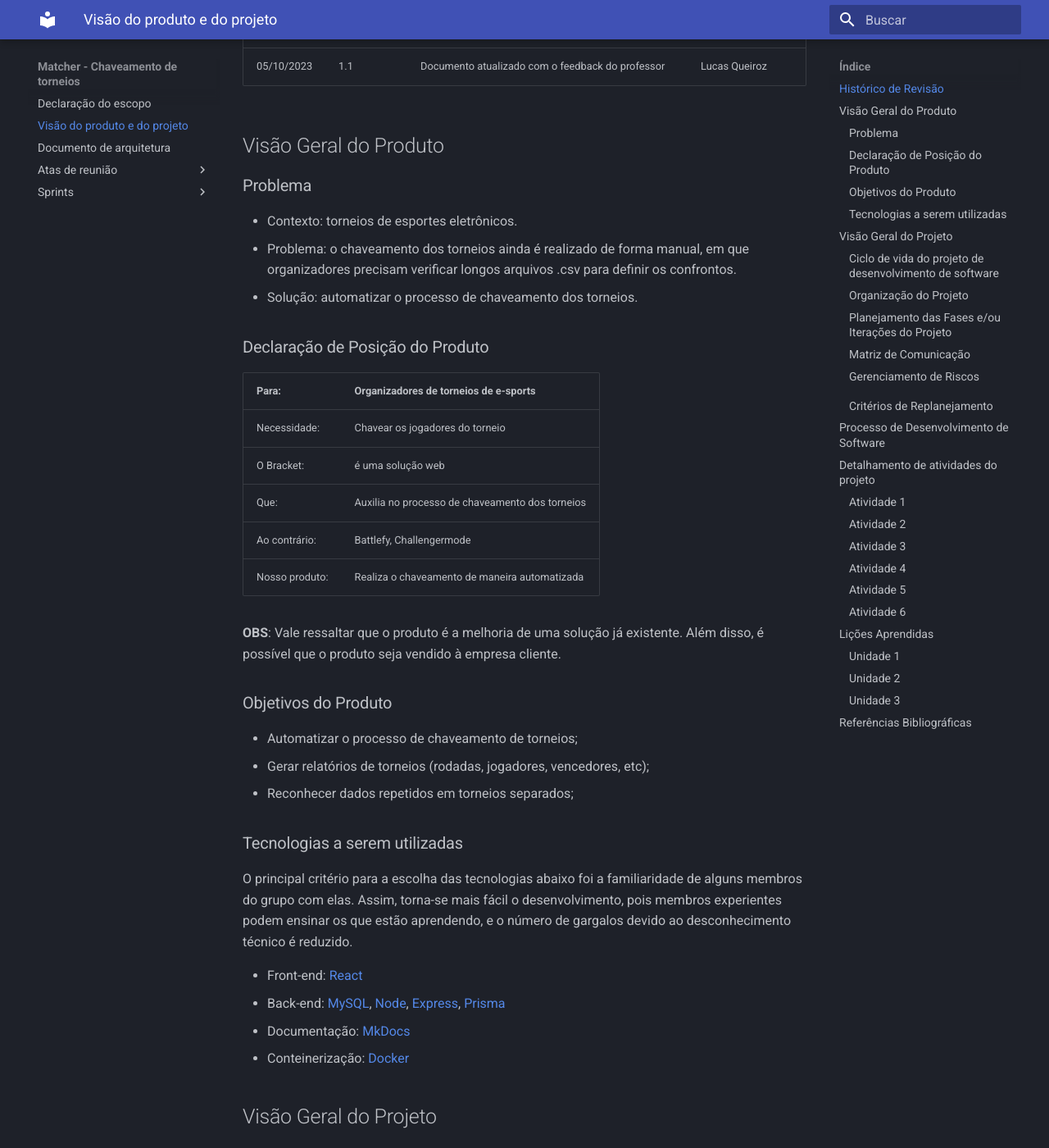
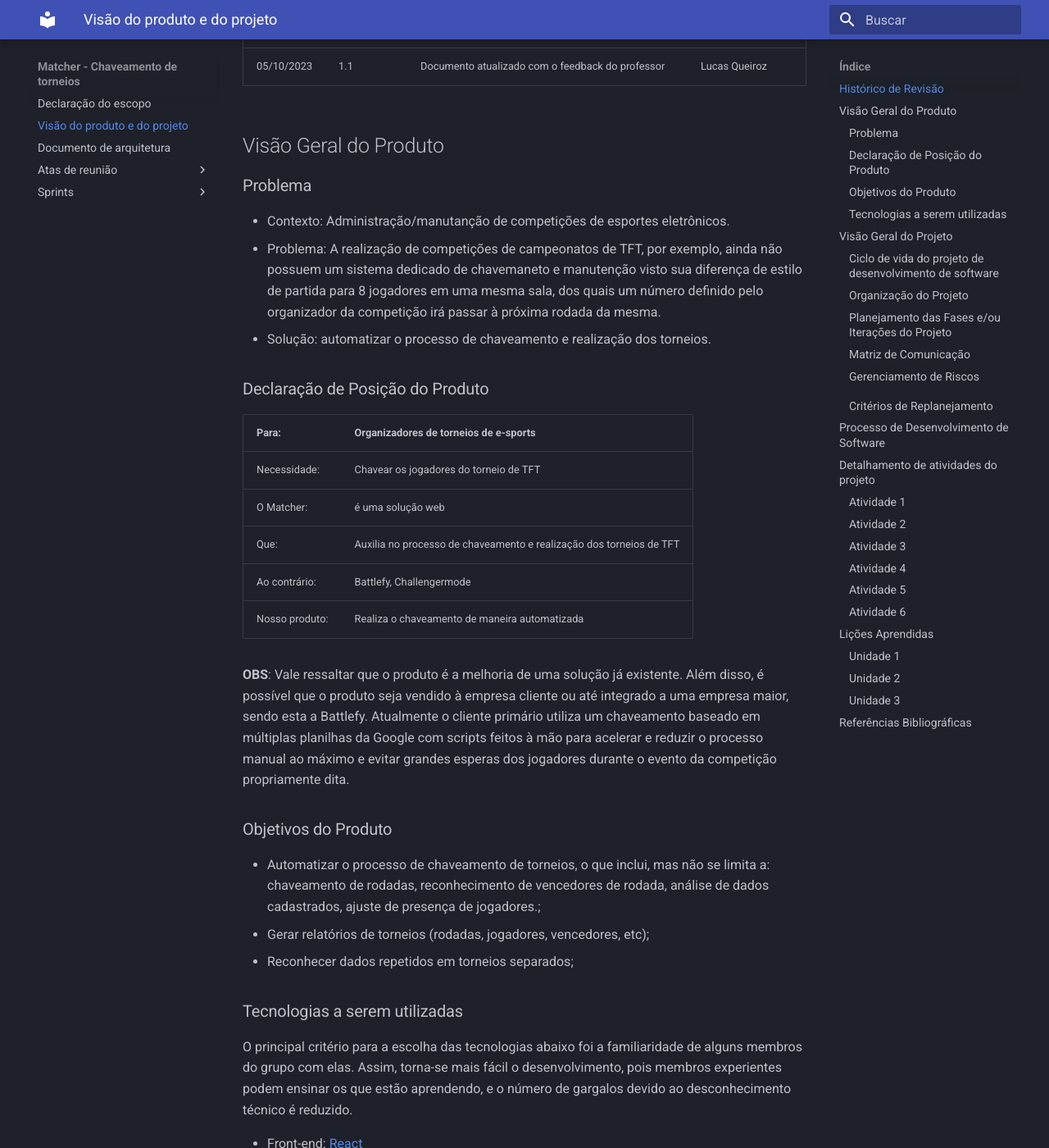
Before and after one commit to FGA0138-MDS-Ajax/2023-2-SIRIUS, an MkDocs documentation site: the page built from docs/visao-produto-projeto.md, in a window 1280 px wide and 1400 px high, scrolled down 618 px. Shown: the whole window at 82% size. Built offline with MkDocs 1.6.1 and Material for MkDocs 9.7.7, drawn with Linux system fonts in a browser that asks for light colours.

Commit message:
atualização da Visão Geral do Produto

```diff
--- a/docs/visao-produto-projeto.md
+++ b/docs/visao-produto-projeto.md
@@ -18,25 +18,26 @@
 
 ### Problema
 
-- Contexto: torneios de esportes eletrônicos.
-- Problema: o chaveamento dos torneios ainda é realizado de forma manual, em que organizadores precisam verificar longos arquivos .csv para definir os confrontos.
-- Solução: automatizar o processo de chaveamento dos torneios.
+- Contexto: Administração/manutanção de competições de esportes eletrônicos.
+- Problema: A realização de competições de campeonatos de TFT, por exemplo, ainda não possuem um sistema dedicado de chavemaneto e manutenção visto sua diferença de estilo de partida para 8 jogadores em uma mesma sala, dos quais um número definido pelo organizador da competição irá passar à próxima rodada da mesma.
+- Solução: automatizar o processo de chaveamento e realização dos torneios.
 
 ### Declaração de Posição do Produto
 
 | Para:          | Organizadores de torneios de e-sports           |
 | -------------- | ----------------------------------------------- |
-| Necessidade:   | Chavear os jogadores do torneio                 |
-| O Bracket:     | é uma solução web                               |
-| Que:           | Auxilia no processo de chaveamento dos torneios |
+| Necessidade:   | Chavear os jogadores do torneio de TFT                 |
+| O Matcher:     | é uma solução web                               |
+| Que:           | Auxilia no processo de chaveamento e realização dos torneios de TFT |
 | Ao contrário:  | Battlefy, Challengermode                        |
 | Nosso produto: | Realiza o chaveamento de maneira automatizada   |
 
-**OBS**: Vale ressaltar que o produto é a melhoria de uma solução já existente. Além disso, é possível que o produto seja vendido à empresa cliente.
+**OBS**: Vale ressaltar que o produto é a melhoria de uma solução já existente. Além disso, é possível que o produto seja vendido à empresa cliente ou até integrado a uma empresa maior, sendo esta a Battlefy.
+Atualmente o cliente primário utiliza um chaveamento baseado em múltiplas planilhas da Google com scripts feitos à mão para acelerar e reduzir o processo manual ao máximo e evitar grandes esperas dos jogadores durante o evento da competição propriamente dita.
 
 ### Objetivos do Produto
 
-- Automatizar o processo de chaveamento de torneios;
+- Automatizar o processo de chaveamento de torneios, o que inclui, mas não se limita a: chaveamento de rodadas, reconhecimento de vencedores de rodada, análise de dados cadastrados, ajuste de presença de jogadores.;
 - Gerar relatórios de torneios (rodadas, jogadores, vencedores, etc);
 - Reconhecer dados repetidos em torneios separados;
 
```
